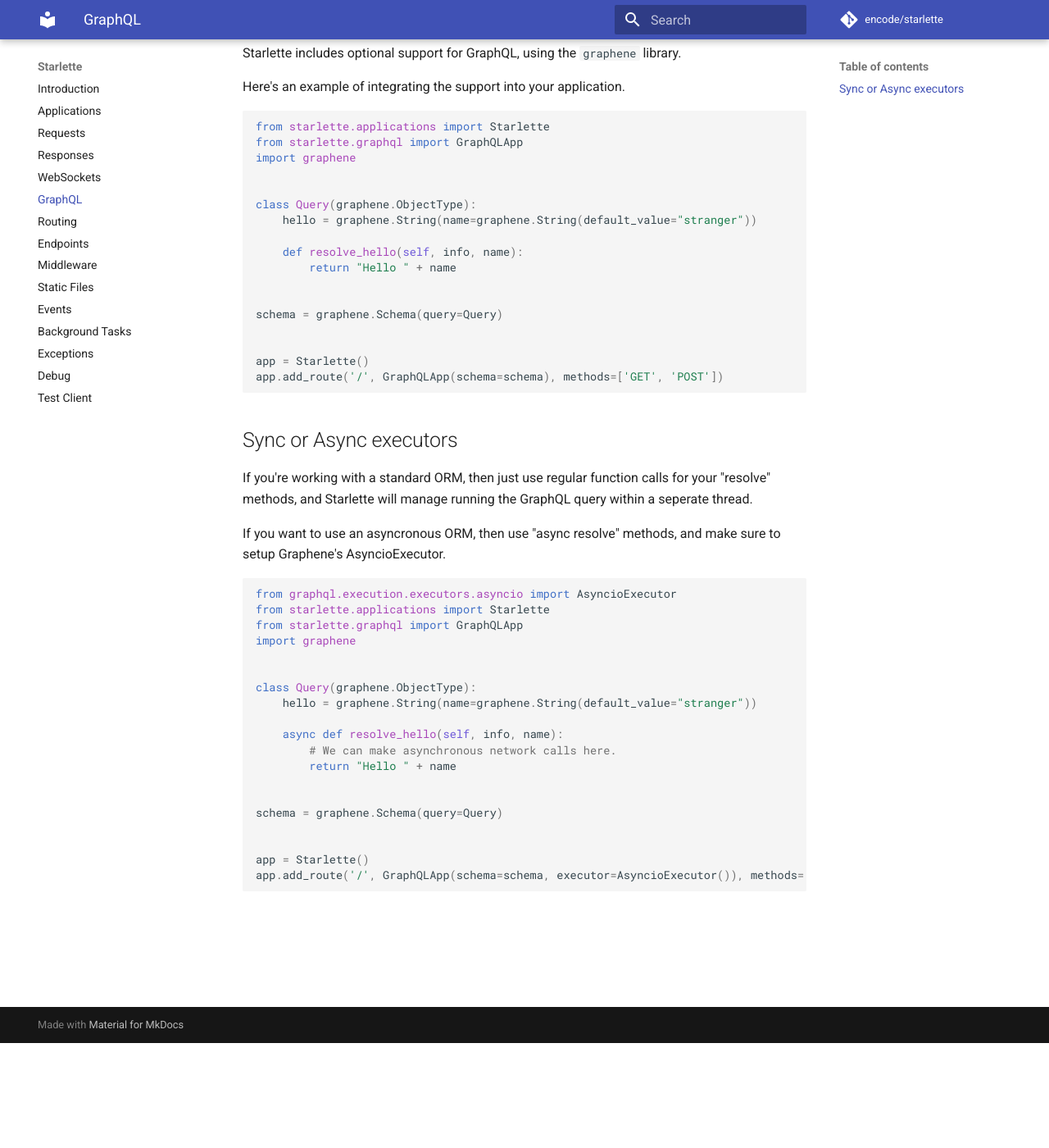
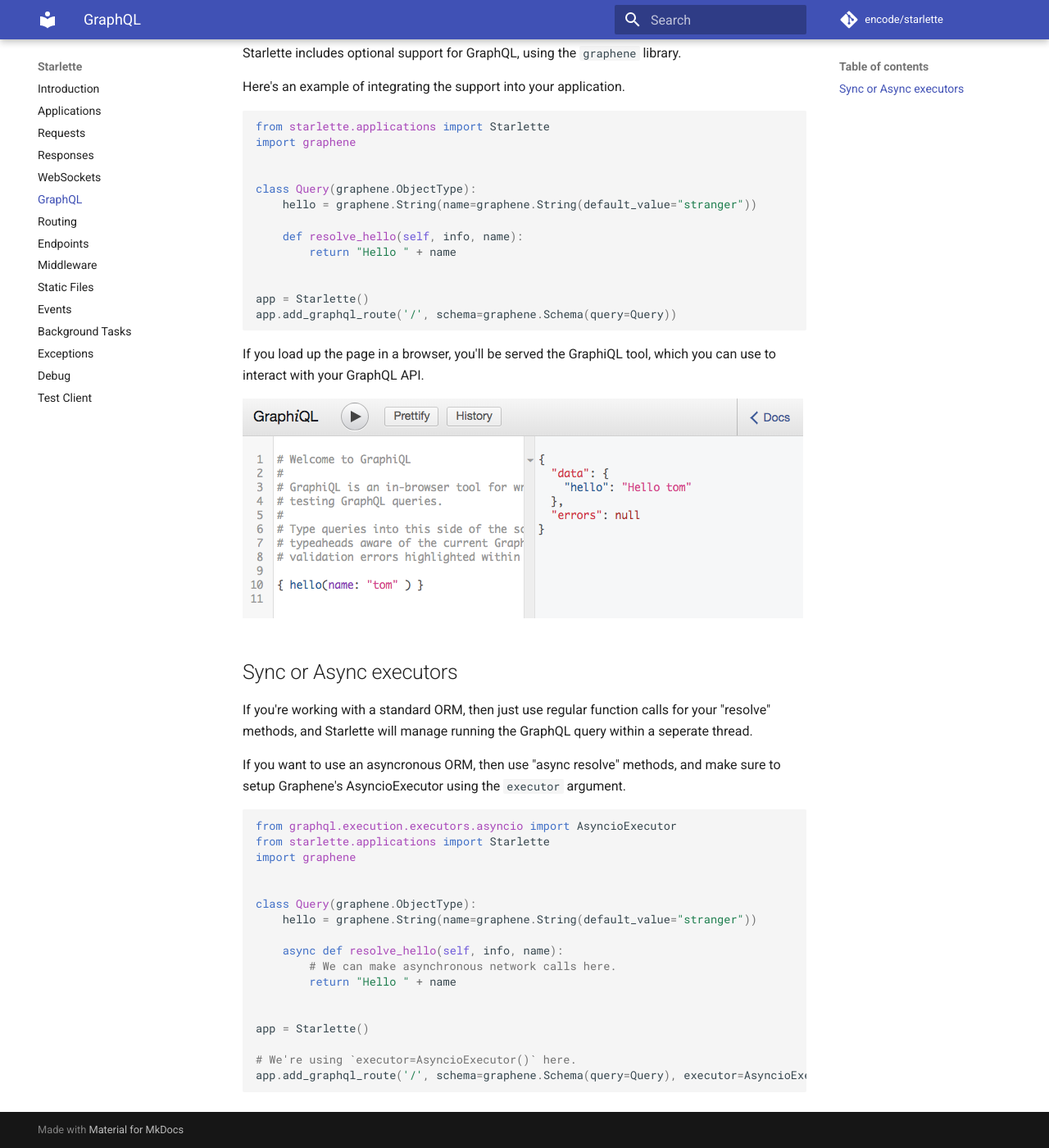
Before and after one commit to hidraco/starlette, an MkDocs documentation site: the page built from docs/graphql.md, in a window 1280 px wide and 1400 px high, scrolled down 128 px. Shown: the whole window at 82% size. Built offline with MkDocs 1.6.1 and Material for MkDocs 9.7.7, drawn with Linux system fonts in a browser that asks for light colours; comment, search, counter and statistics services are not loaded.

Commit message:
Add 'app.add_graphql_route()'

````diff
--- a/docs/graphql.md
+++ b/docs/graphql.md
@@ -5,7 +5,6 @@ Here's an example of integrating the support into your application.
 
 ```python
 from starlette.applications import Starlette
-from starlette.graphql import GraphQLApp
 import graphene
 
 
@@ -16,12 +15,14 @@ class Query(graphene.ObjectType):
         return "Hello " + name
 
 
-schema = graphene.Schema(query=Query)
+app = Starlette()
+app.add_graphql_route('/', schema=graphene.Schema(query=Query))
+```
 
+If you load up the page in a browser, you'll be served the GraphiQL tool,
+which you can use to interact with your GraphQL API.
 
-app = Starlette()
-app.add_route('/', GraphQLApp(schema=schema), methods=['GET', 'POST'])
-```
+![GraphiQL](img/graphiql.png)
 
 ## Sync or Async executors
 
@@ -30,12 +31,11 @@ your "resolve" methods, and Starlette will manage running the GraphQL query with
 seperate thread.
 
 If you want to use an asyncronous ORM, then use "async resolve" methods, and
-make sure to setup Graphene's AsyncioExecutor.
+make sure to setup Graphene's AsyncioExecutor using the `executor` argument.
 
 ```python
 from graphql.execution.executors.asyncio import AsyncioExecutor
 from starlette.applications import Starlette
-from starlette.graphql import GraphQLApp
 import graphene
 
 
@@ -47,9 +47,8 @@ class Query(graphene.ObjectType):
         return "Hello " + name
 
 
-schema = graphene.Schema(query=Query)
+app = Starlette()
 
-
-app = Starlette()
-app.add_route('/', GraphQLApp(schema=schema, executor=AsyncioExecutor()), methods=['GET', 'POST'])
+# We're using `executor=AsyncioExecutor()` here.
+app.add_graphql_route('/', schema=graphene.Schema(query=Query), executor=AsyncioExecutor())
 ```
````
Also changed, not shown: docs/datastructures.md (deleted), docs/img/graphiql.png (added), 2 other files.
